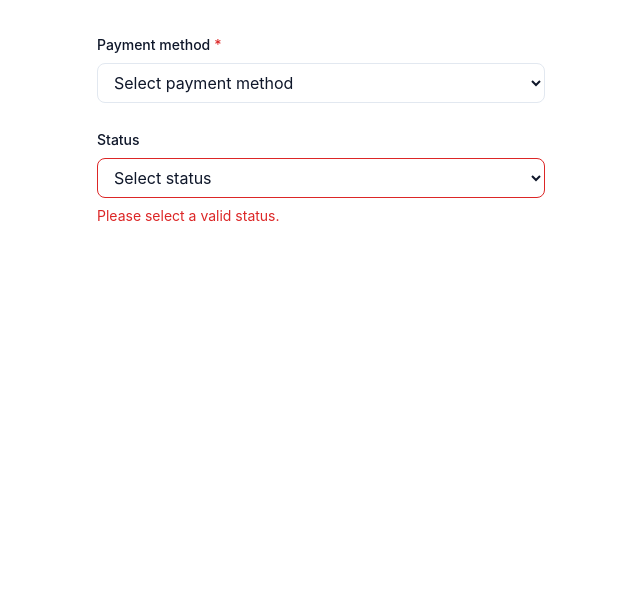
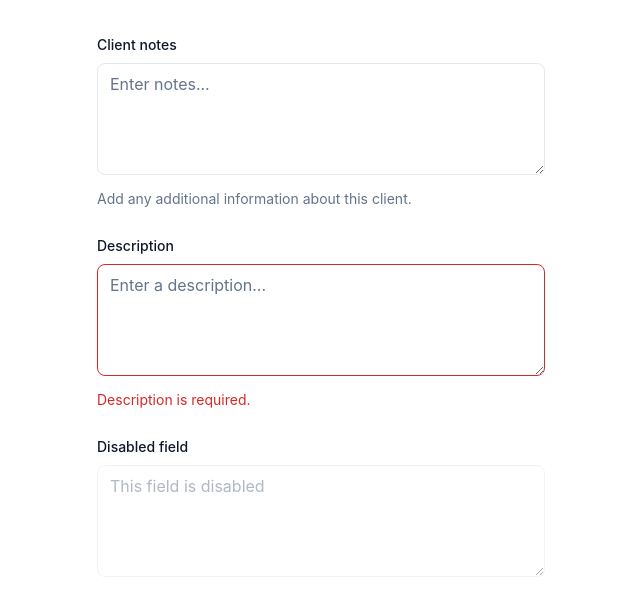
Before and after one commit to juliusmwas/Clientor, a React (Vite) app in the folder apps/website/: page / in a window 1280 px wide. Shown: the top 616 px of the page, without its empty margins (319-959 px from the left). Built offline with nearby package versions, Linux system fonts and the light colour scheme.

Commit message:
feat: add reusable textarea component

```diff
--- a/apps/website/src/App.tsx
+++ b/apps/website/src/App.tsx
@@ -1,38 +1,36 @@
 import FormField from "./components/ui/FormField";
-import Select from "./components/ui/Select";
+import Textarea from "./components/ui/Textarea";
 
 function App() {
   return (
     <main className="min-h-screen bg-background p-8 text-text-primary">
       <div className="mx-auto max-w-md space-y-6">
-        <FormField label="Payment method" htmlFor="payment-method" required>
-          <Select id="payment-method" defaultValue="">
-            <option value="" disabled>
-              Select payment method
-            </option>
-            <option value="mpesa">M-Pesa</option>
-            <option value="bank-transfer">Bank Transfer</option>
-            <option value="cash">Cash</option>
-            <option value="cheque">Cheque</option>
-            <option value="card">Card</option>
-            <option value="paypal">PayPal</option>
-            <option value="other">Other</option>
-          </Select>
+        <FormField
+          label="Client notes"
+          htmlFor="client-notes"
+          helpText="Add any additional information about this client."
+        >
+          <Textarea id="client-notes" placeholder="Enter notes..." />
         </FormField>
 
         <FormField
-          label="Status"
-          htmlFor="status"
-          error="Please select a valid status."
+          label="Description"
+          htmlFor="description"
+          error="Description is required."
         >
-          <Select id="status" error defaultValue="">
-            <option value="" disabled>
-              Select status
-            </option>
-            <option value="draft">Draft</option>
-            <option value="sent">Sent</option>
-            <option value="paid">Paid</option>
-          </Select>
+          <Textarea
+            id="description"
+            error
+            placeholder="Enter a description..."
+          />
+        </FormField>
+
+        <FormField label="Disabled field" htmlFor="disabled-field">
+          <Textarea
+            id="disabled-field"
+            disabled
+            placeholder="This field is disabled"
+          />
         </FormField>
       </div>
     </main>
--- /dev/null
+++ b/apps/website/src/components/ui/Textarea.tsx
@@ -0,0 +1,36 @@
+import type { TextareaHTMLAttributes } from "react";
+
+type TextareaProps = TextareaHTMLAttributes<HTMLTextAreaElement> & {
+  error?: boolean;
+};
+
+function Textarea({
+  error = false,
+  disabled,
+  className,
+  ...props
+}: TextareaProps) {
+  return (
+    <textarea
+      {...props}
+      disabled={disabled}
+      aria-invalid={error || undefined}
+      className={[
+        "min-h-28 w-full resize-y rounded-md border bg-surface-raised px-3 py-2",
+        "text-sm text-text-primary",
+        "placeholder:text-text-muted",
+        "transition-colors duration-200",
+        "focus:outline-none focus:ring-2 focus:ring-primary/20",
+        error
+          ? "border-error focus:border-error focus:ring-error/20"
+          : "border-border focus:border-primary",
+        "disabled:cursor-not-allowed disabled:opacity-50",
+        className,
+      ]
+        .filter(Boolean)
+        .join(" ")}
+    />
+  );
+}
+
+export default Textarea;
```
